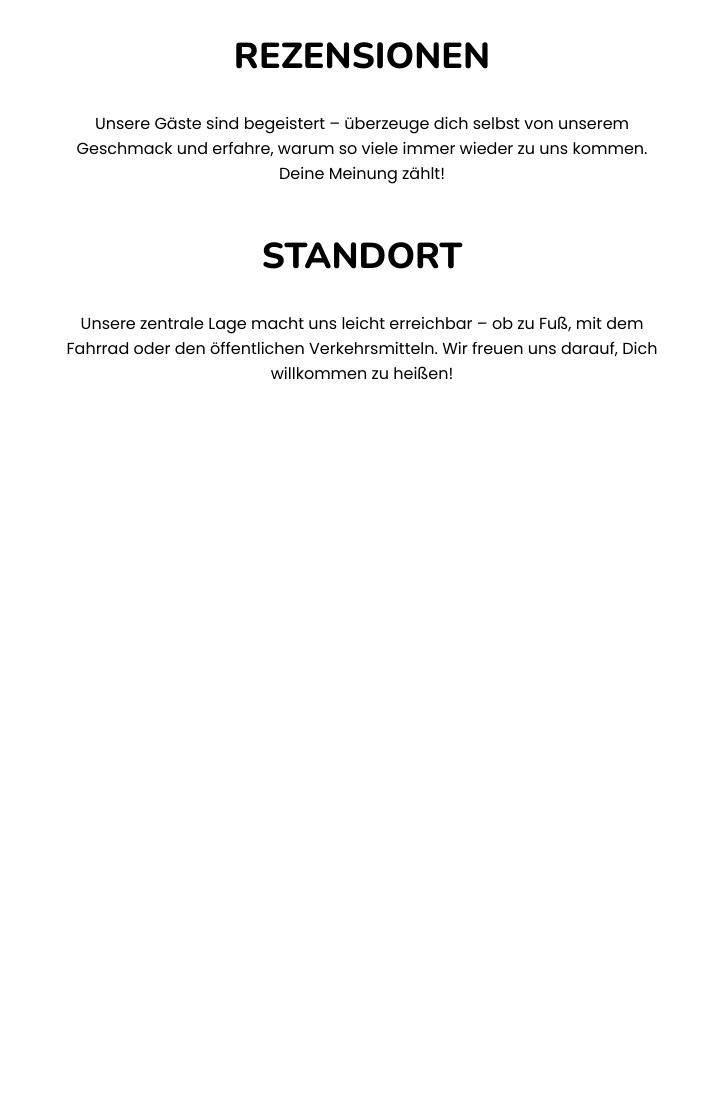
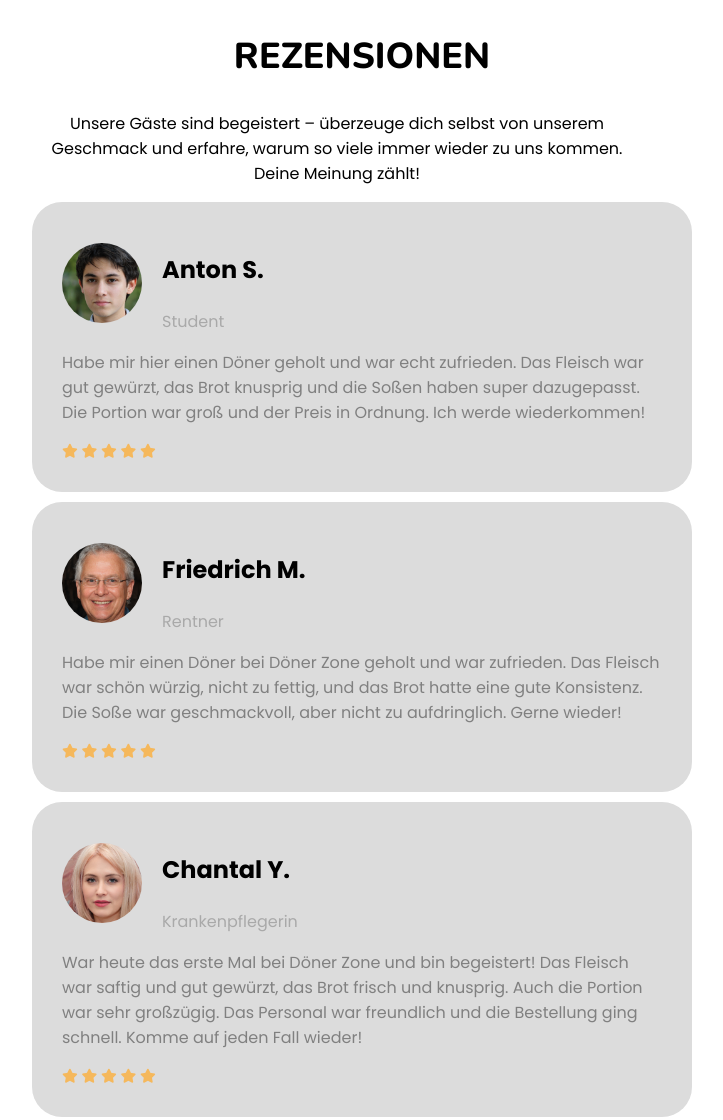
Before and after one commit to deyirao/donerzone, a plain HTML site: page index.html in a window 1280 px wide. Shown: the part 1898-3018 px from the top of the page, without its empty margins (278-1001 px from the left). Before the commit the page ends 2300 px from the top, so only its background shows below. Drawn offline with nearby package versions, Linux system fonts and the light colour scheme.

Commit message:
Work on reviews section

```diff
--- a/css/reviews.css
+++ b/css/reviews.css
@@ -1,5 +1,56 @@
 .reviews {
     display: flex;
     justify-content: center;
+    margin: 0;
+    padding: 0;
+    box-sizing: border-box;
+}
+
+.reviews-text {
+    justify-content: center;
     text-align: center;
+    margin: auto;
+    padding: 0 15px;
 }
+
+.reviews-item {
+    padding: 30px;
+    border-radius: 30px;
+    background-color: gainsboro;
+    margin: 10px;
+}
+
+.reviews-item .info {
+    display: flex;
+    align-items: center;
+}
+
+.reviews-item .info img {
+    max-width: 80px;
+    border-radius: 50%;
+    margin-right: 20px;
+    vertical-align: middle;
+}
+
+.review-text {
+    color: grey;
+}
+
+.reviewer-name {
+    font-size: 24px;
+    text-transform: capitalize;
+    font-weight: 700;
+    line-height: 1.2;
+    color: black;
+}
+
+.reviewer-job {
+    text-transform: capitalize;
+    color: darkgray;
+}
+
+.reviews-item .rating {
+    margin-top: 15px;
+    font-size: 14px;
+    color: hsl(36, 88%, 66%);
+}
--- a/index.html
+++ b/index.html
@@ -17,6 +17,9 @@
     <!-- Fonts -->
     <link href="https://fonts.googleapis.com/css2?family=Nunito:wght@800&display=swap" rel="stylesheet">
     <link href="https://fonts.googleapis.com/css2?family=Poppins:wght@300;400;700&display=swap" rel="stylesheet">
+
+    <!-- Other styles -->
+    <link href="https://cdnjs.cloudflare.com/ajax/libs/font-awesome/6.7.2/css/all.min.css" rel="stylesheet">
 </head>
 <body>
     <!-- Navigation -->
@@ -124,6 +127,71 @@
                         warum so viele immer wieder zu uns kommen.
                         Deine Meinung zählt!</p>
                 </div>
+                <div class="reviews-slider js-reviews-slider">
+                    <div>
+                        <div class="reviews-item">
+                            <div class="info">
+                                <img src="img/person1.jpeg" alt="first person">
+                                <div class="text-box">
+                                    <p class="reviewer-name">Anton S.</p>
+                                    <span class="reviewer-job">Student</span>
+                                </div>
+                            </div>
+                            <p class="review-text">Habe mir hier einen Döner geholt und war echt zufrieden.
+                                Das Fleisch war gut gewürzt, das Brot knusprig und die Soßen haben super dazugepasst.
+                                Die Portion war groß und der Preis in Ordnung. Ich werde wiederkommen!</p>
+                            <div class="rating">
+                                <i class="fa fa-star"></i>
+                                <i class="fa fa-star"></i>
+                                <i class="fa fa-star"></i>
+                                <i class="fa fa-star"></i>
+                                <i class="fa fa-star"></i>
+                            </div>
+                        </div>
+
+                        <div class="reviews-item">
+                            <div class="info">
+                                <img src="img/person2.jpeg" alt="second person">
+                                <div class="text-box">
+                                    <p class="reviewer-name">Friedrich M.</p>
+                                    <span class="reviewer-job">Rentner</span>
+                                </div>
+                            </div>
+                            <p class="review-text">Habe mir einen Döner bei Döner Zone geholt und war zufrieden.
+                                Das Fleisch war schön würzig, nicht zu fettig, und das Brot hatte eine gute Konsistenz.
+                                Die Soße war geschmackvoll, aber nicht zu aufdringlich. Gerne wieder!</p>
+                            <div class="rating">
+                                <i class="fa fa-star"></i>
+                                <i class="fa fa-star"></i>
+                                <i class="fa fa-star"></i>
+                                <i class="fa fa-star"></i>
+                                <i class="fa fa-star"></i>
+                            </div>
+                        </div>
+
+                        <div class="reviews-item">
+                            <div class="info">
+                                <img src="img/person3.jpeg" alt="third person">
+                                <div class="text-box">
+                                    <p class="reviewer-name">Chantal Y.</p>
+                                    <span class="reviewer-job">Krankenpflegerin</span>
+                                </div>
+                            </div>
+                            <p class="review-text">War heute das erste Mal bei Döner Zone und bin begeistert!
+                                Das Fleisch war saftig und gut gewürzt, das Brot frisch und knusprig.
+                                Auch die Portion war sehr großzügig.
+                                Das Personal war freundlich und die Bestellung ging schnell.
+                                Komme auf jeden Fall wieder!</p>
+                            <div class="rating">
+                                <i class="fa fa-star"></i>
+                                <i class="fa fa-star"></i>
+                                <i class="fa fa-star"></i>
+                                <i class="fa fa-star"></i>
+                                <i class="fa fa-star"></i>
+                            </div>
+                        </div>
+                    </div>
+                </div>
             </div>
         </section>
 
```
Also changed, not shown: img/person1.jpeg (added), img/person2.jpeg (added), img/person3.jpeg (added).
